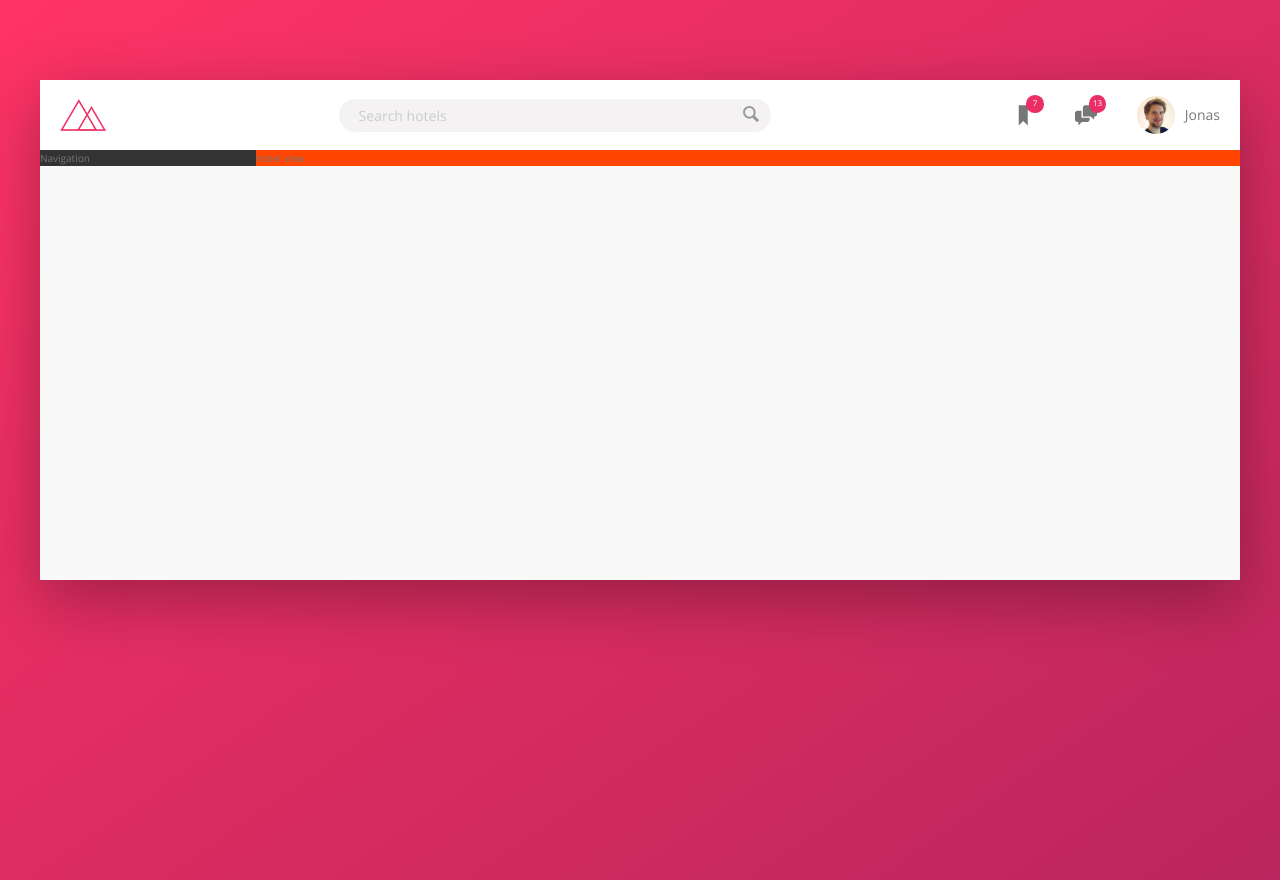
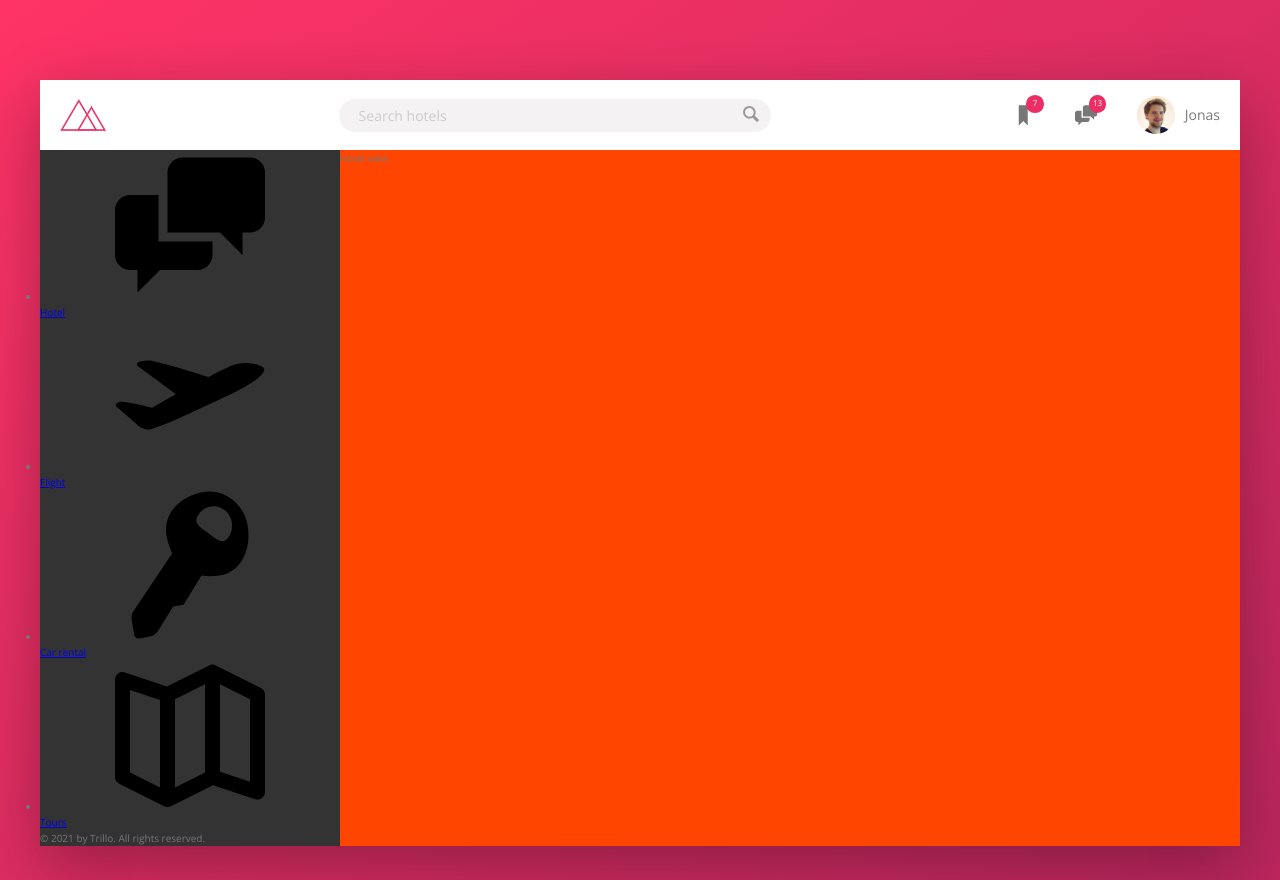
Before and after one commit to umarovdoniyor/Trillo-Flexbox-project, a website: page index.html in a window 1280 px wide. Drawn offline with nearby package versions, Linux system fonts and the light colour scheme.

Commit message:
HTML markup for sidebar is completed

```diff
--- a/index.html
+++ b/index.html
@@ -57,7 +57,48 @@
         </nav>
       </header>
       <div class="content">
-        <nav class="sidebar">Navigation</nav>
+        <nav class="sidebar">
+          <ul class="side-nav">
+            <li class="side-nav__item">
+              <a href="#" class="side-nav__link">
+                <svg class="side-nav__icon">
+                  <use xlink:href="img/sprite.svg#icon-chat"></use>
+                </svg>
+                <span>Hotel</span>
+              </a>
+            </li>
+
+            <li class="side-nav__item">
+              <a href="#" class="side-nav__link">
+                <svg class="side-nav__icon">
+                  <use xlink:href="img/sprite.svg#icon-aircraft-take-off"></use>
+                </svg>
+                <span>Flight</span>
+              </a>
+            </li>
+
+            <li class="side-nav__item">
+              <a href="#" class="side-nav__link">
+                <svg class="side-nav__icon">
+                  <use xlink:href="img/sprite.svg#icon-key"></use>
+                </svg>
+                <span>Car rental</span>
+              </a>
+            </li>
+
+            <li class="side-nav__item">
+              <a href="#" class="side-nav__link">
+                <svg class="side-nav__icon">
+                  <use xlink:href="img/sprite.svg#icon-map"></use>
+                </svg>
+                <span>Tours</span>
+              </a>
+            </li>
+          </ul>
+
+          <div class="legal">&copy; 2021 by Trillo. All rights reserved.</div>
+        </nav>
+
         <main class="hotel-view">Hotel view</main>
       </div>
     </div>
```
